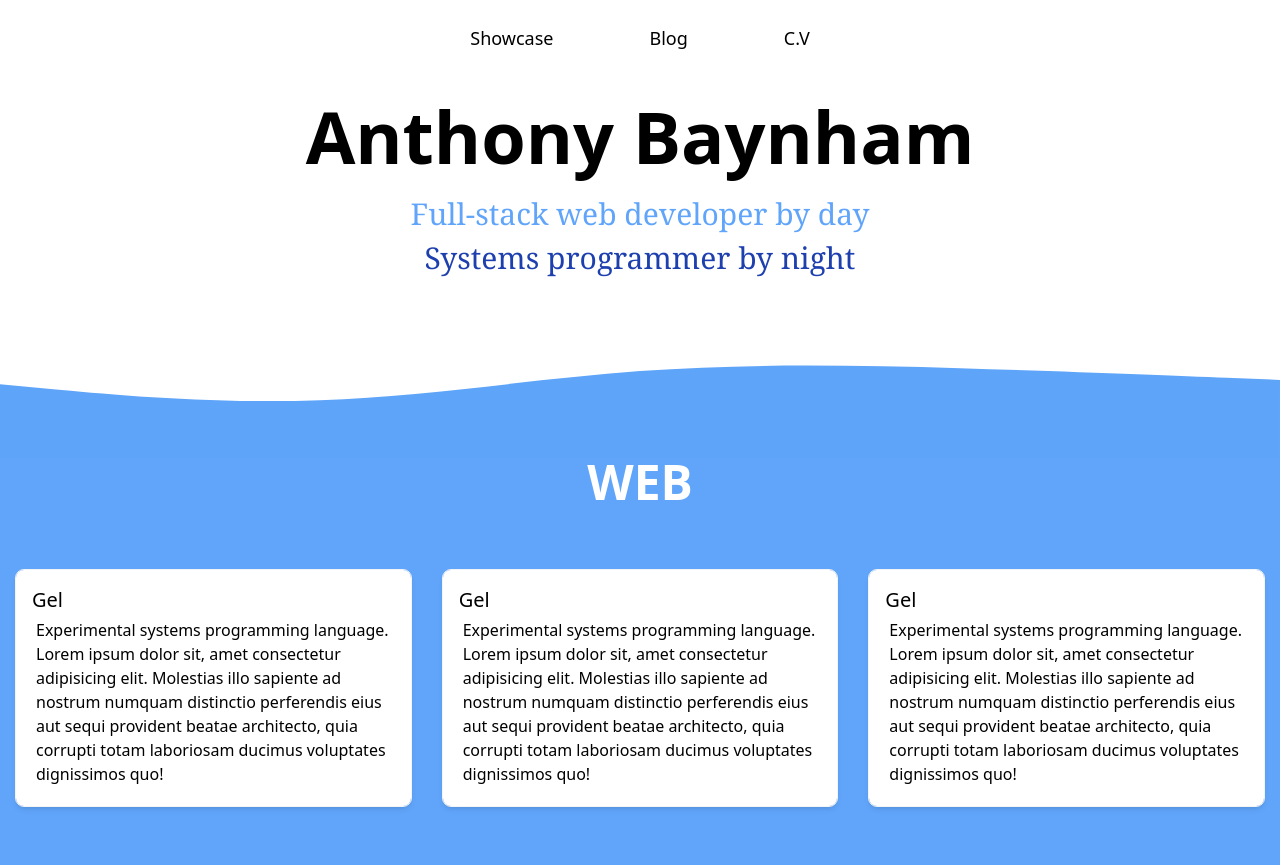
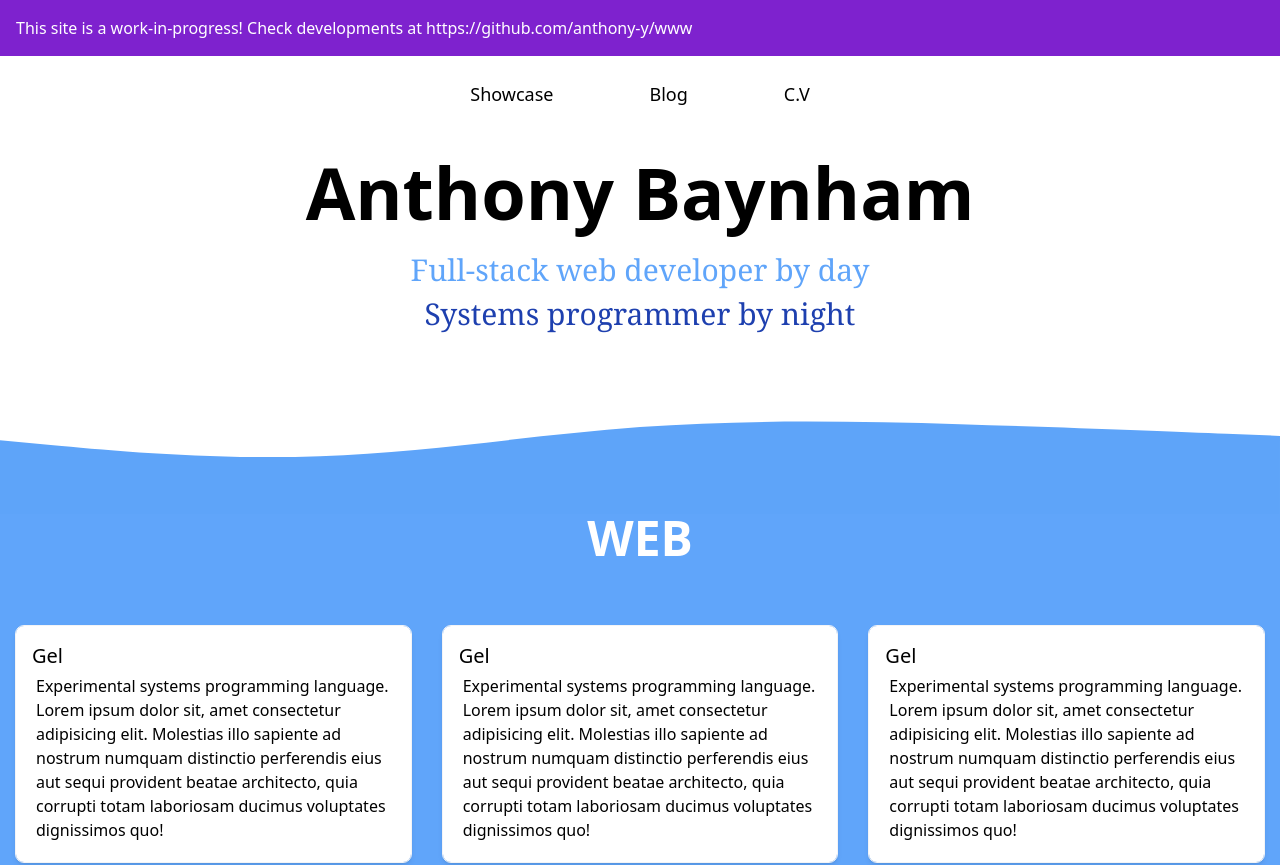
Before and after one commit to anthony-y/www, a Next.js app: page / in a window 1280 px wide. Shown: the top 865 px of the page. Built offline with nearby package versions, Linux system fonts and the light colour scheme.

Commit message:
Much progress

```diff
--- /dev/null
+++ b/components/Banner.tsx
@@ -0,0 +1,5 @@
+function Banner({ children }) {
+  return <div className="flex flex-row gap-1 p-4 bg-purple-700 text-white">{children}</div>
+}
+
+export default Banner
--- a/pages/_app.tsx
+++ b/pages/_app.tsx
@@ -1,10 +1,15 @@
 import '../styles/globals.css'
-
-import {Navbar, NavItem} from '../components/Nav'
+import { Navbar, NavItem } from '../components/Nav'
+import Banner from '../components/Banner'
 
 function TheApp({ Component, pageProps }) {
 
   return <div className="h-[100vh]">
+    <Banner>
+        <p>This site is a work-in-progress! Check developments at</p>
+        <a href="https://github.com/anthony-y/www">https://github.com/anthony-y/www</a>
+    </Banner>
+
     <Navbar>
       <NavItem the_link="/">Showcase</NavItem>
       <NavItem the_link="/blog">Blog</NavItem>
```
